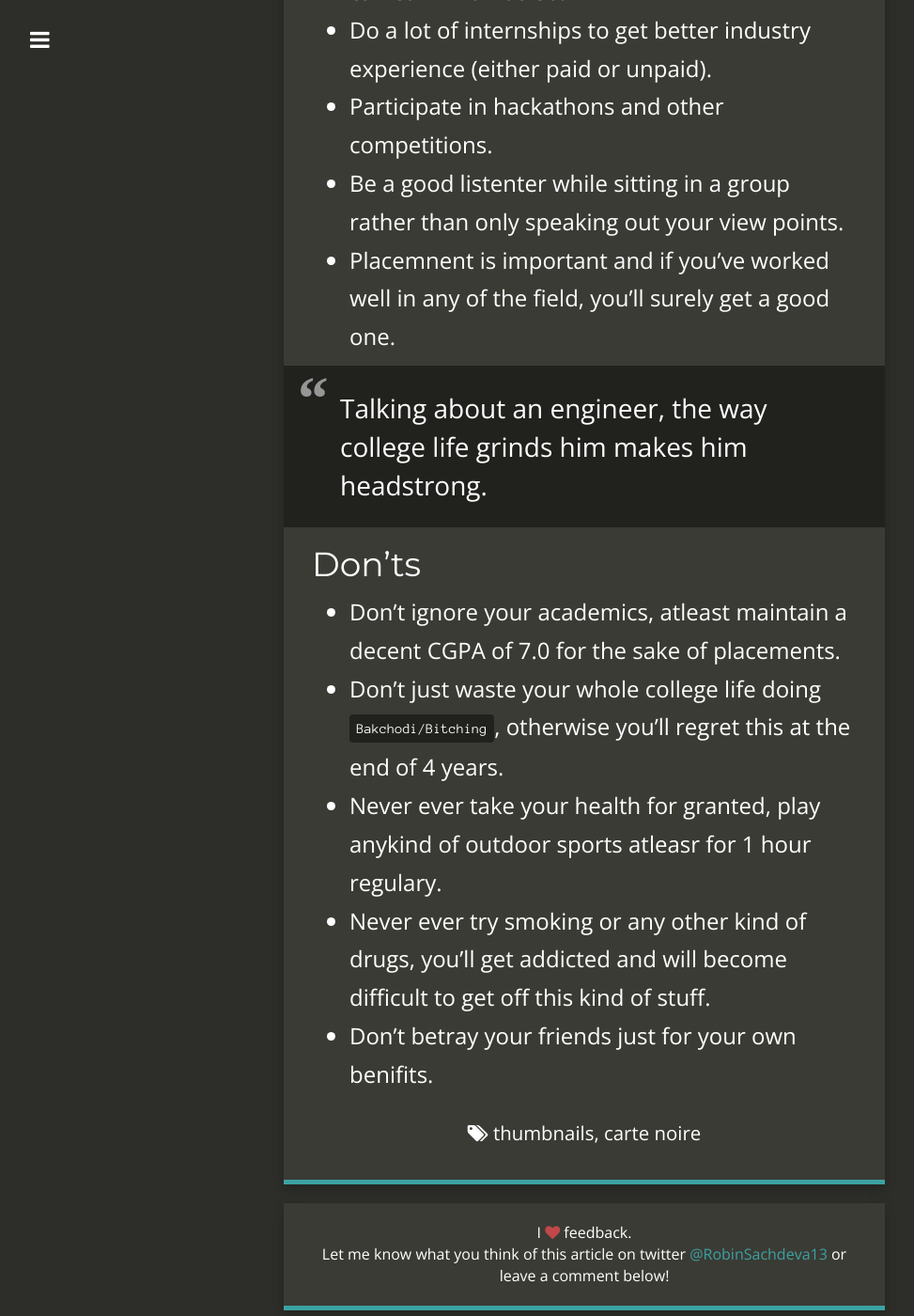
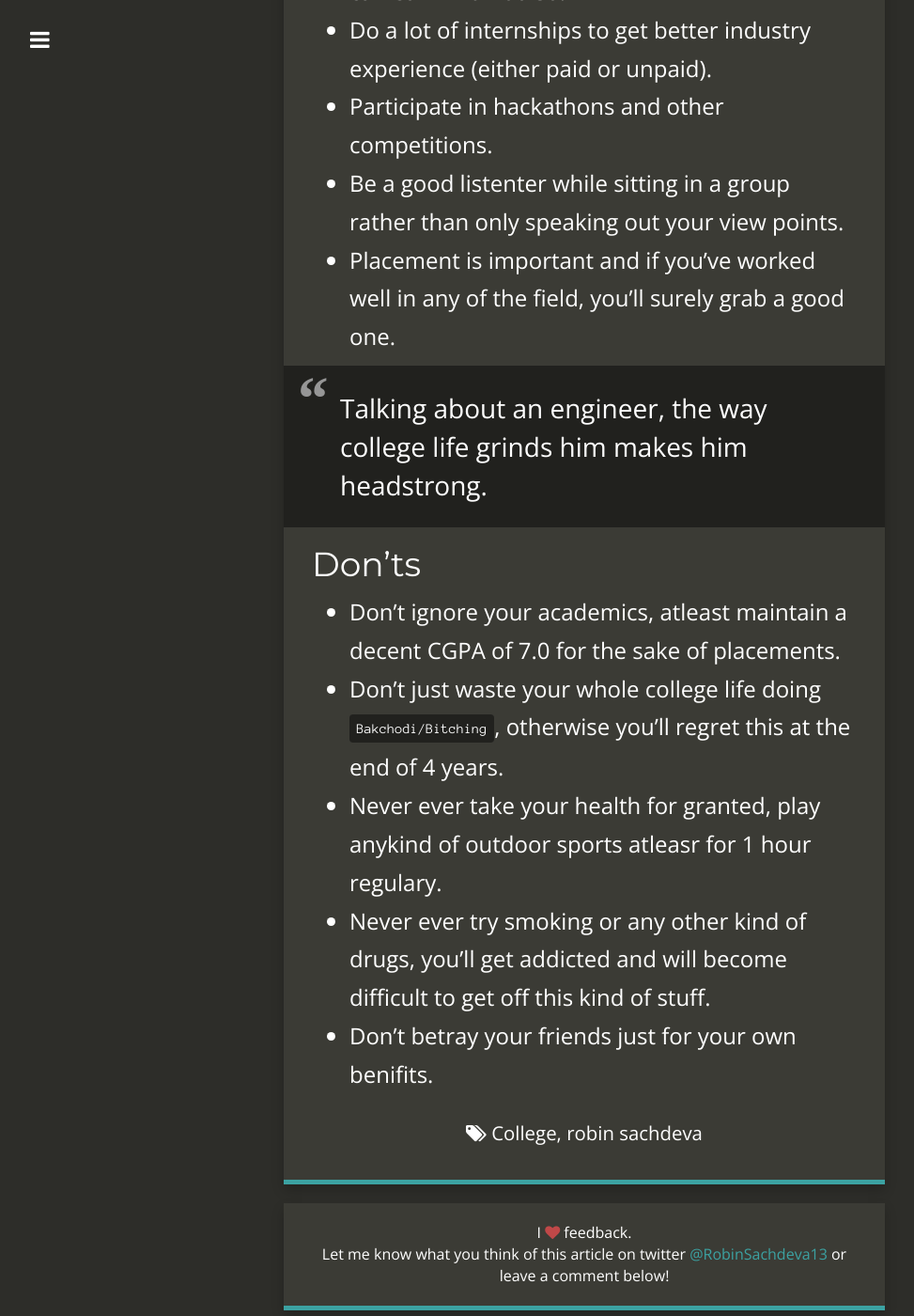
Before and after one commit to sachdevarobin/sachdevarobin.github.io, a Jekyll site: the page built from _posts/2014-06-08-using-thumbnails.md, in a window 1280 px wide and 1400 px high, scrolled down 2033 px. Shown: the whole window at 94% size, without its empty margins (18-991 px from the left). Built offline with Jekyll 4.4.1, drawn with Linux system fonts in a browser that asks for light colours; nearby versions of some CDN libraries; comment, search, counter and statistics services are not loaded.

Commit message:
initial commit

```diff
--- a/_config.yml
+++ b/_config.yml
@@ -10,7 +10,7 @@ google_analytics: "UA-20365477-4"
 disqus_account: cartenoire
 github_repository: https://github.com/sachdevarobin
 addthis_id: ra-513c6fa83da6ec67
-post_limit: 1
+post_limit: 5
 
 # Social usernames/URLs
 twitter_username: RobinSachdeva13
@@ -18,7 +18,7 @@ github_username:  sachdevarobin
 instagram_username:
 reddit_username:
 linkedin_link: https://www.linkedin.com/in/robinsachdeva
-# google_plus_link: http://carte-noire.jacobtomlinson.co.uk/
+google_link: http://carte-noire.jacobtomlinson.co.uk/
 # stackoverflow_link: http://carte-noire.jacobtomlinson.co.uk/
 xing_link:
 facebook_link:
--- a/_posts/2014-06-08-using-thumbnails.md
+++ b/_posts/2014-06-08-using-thumbnails.md
@@ -6,8 +6,8 @@ summary:    College- A four years of Heaven
 categories: jekyll
 thumbnail: jekyll
 tags:
- - thumbnails
- - carte noire
+ - College
+ - robin sachdeva
 ---
 
 # College or No College
@@ -32,7 +32,7 @@ What I've seen during this beautiful journey is people just start with one thing
  - Do a lot of internships to get better industry experience (either paid or unpaid).
  - Participate in hackathons and other competitions.
  - Be a good listenter while sitting in a group rather than only speaking out your view points.
- - Placemnent is important and if you've worked well in any of the field, you'll surely get a good one.
+ - Placement is important and if you've worked well in any of the field, you'll surely grab a good one.
 
 
 
```
